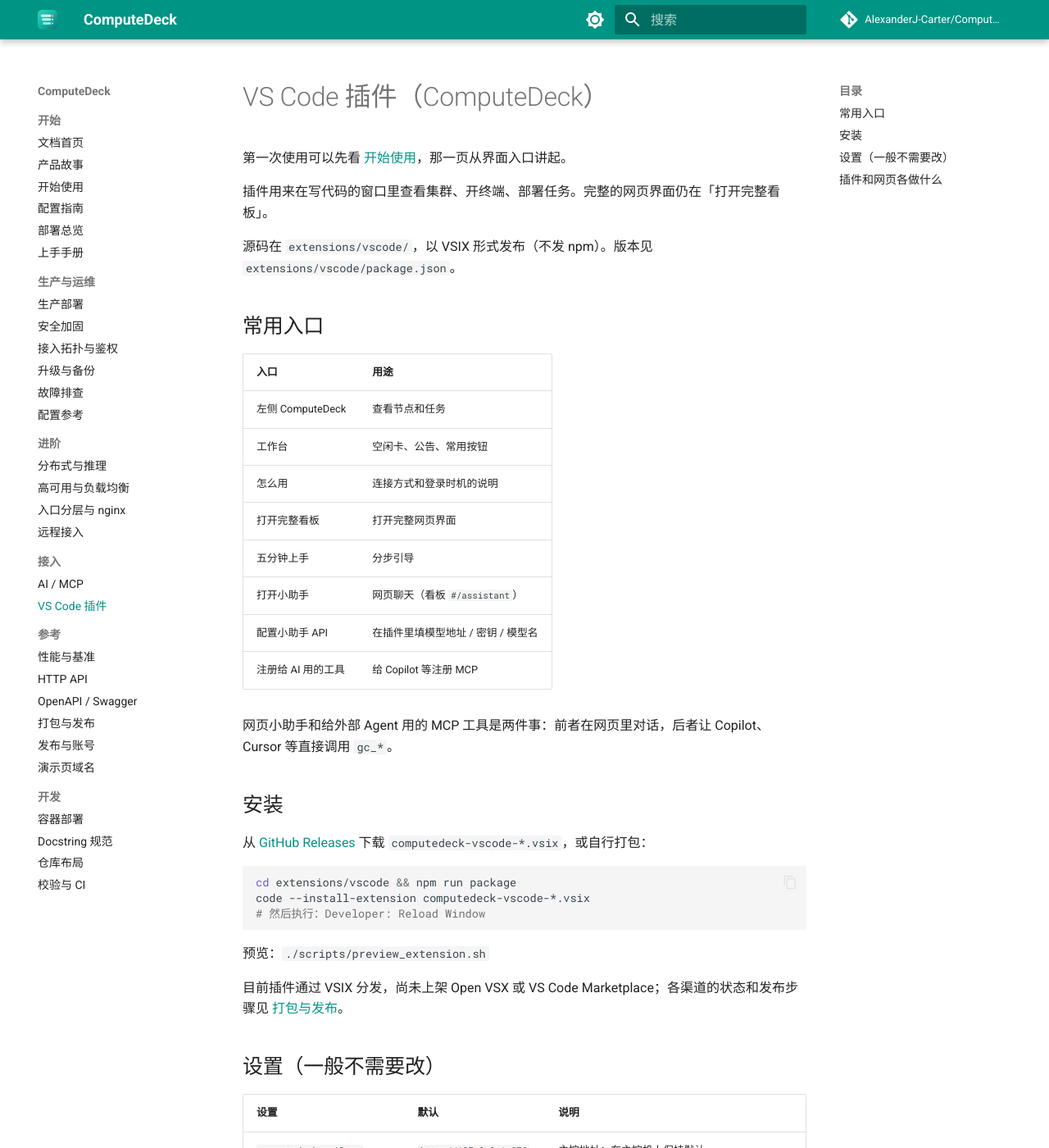
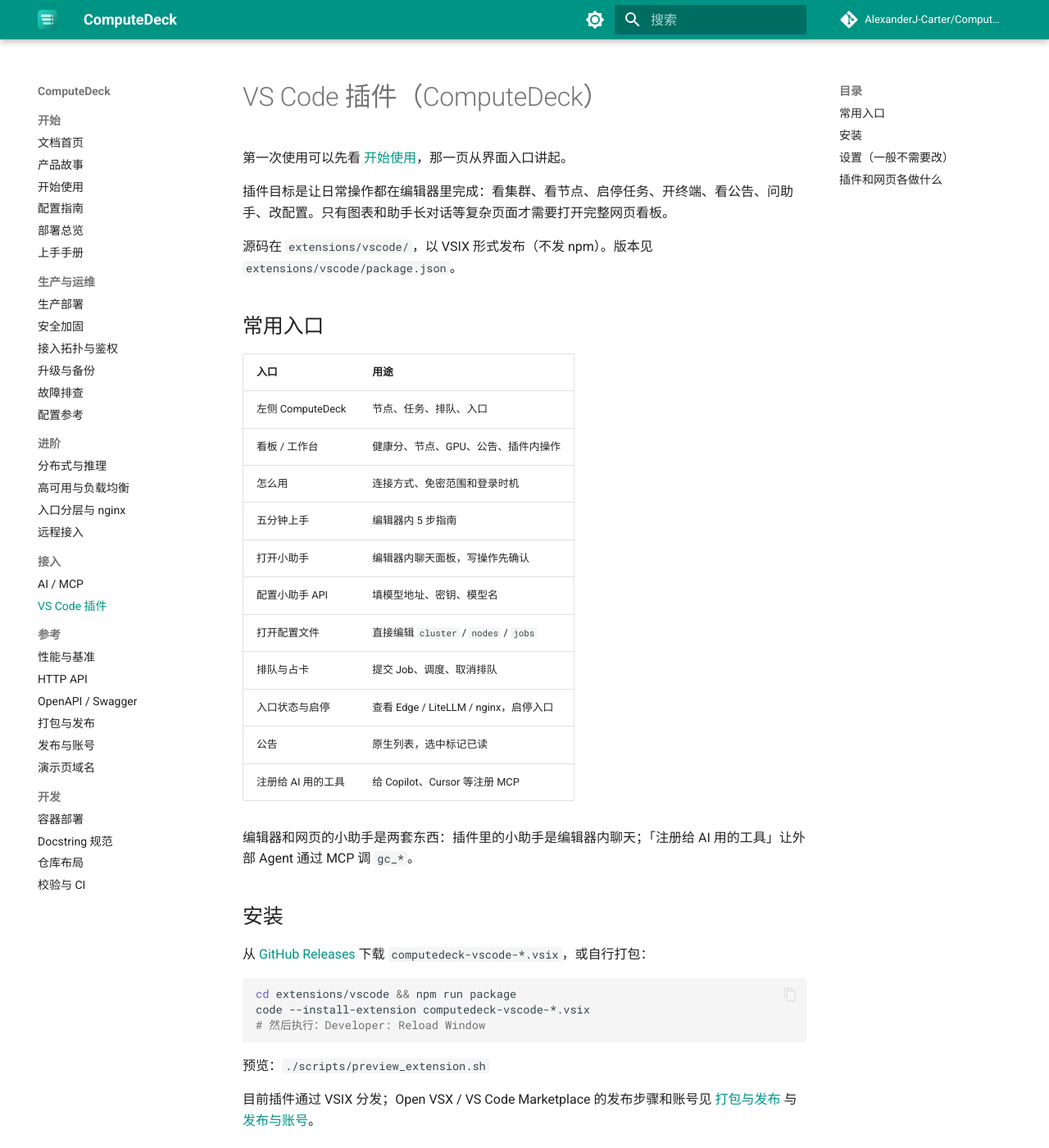
Before and after one commit to AlexanderJ-Carter/ComputeDeck, an MkDocs documentation site: the page built from docs/vscode插件.md, in a window 1280 px wide and 1400 px high. Shown: the whole window at 82% size. Built offline with MkDocs 1.6.1 and Material for MkDocs 9.7.7, drawn with Linux system fonts in a browser that asks for light colours; comment, search, counter and statistics services are not loaded; some of the changed text lies outside the part shown.

Commit message:
docs: 对齐插件原生看板与操作
Co-Authored-By: Claude Code <noreply@anthropic.com>

```diff
--- a/docs/vscode插件.md
+++ b/docs/vscode插件.md
@@ -2,7 +2,7 @@
 
 第一次使用可以先看 [开始使用](开始使用.md)，那一页从界面入口讲起。
 
-插件用来在写代码的窗口里查看集群、开终端、部署任务。完整的网页界面仍在「打开完整看板」。
+插件目标是让日常操作都在编辑器里完成：看集群、看节点、启停任务、开终端、看公告、问助手、改配置。只有图表和助手长对话等复杂页面才需要打开完整网页看板。
 
 源码在 `extensions/vscode/`，以 VSIX 形式发布（不发 npm）。版本见 `extensions/vscode/package.json`。
 
@@ -10,16 +10,19 @@
 
 | 入口 | 用途 |
 |------|------|
-| 左侧 ComputeDeck | 查看节点和任务 |
-| 工作台 | 空闲卡、公告、常用按钮 |
-| 怎么用 | 连接方式和登录时机的说明 |
-| 打开完整看板 | 打开完整网页界面 |
-| 五分钟上手 | 分步引导 |
-| 打开小助手 | 网页聊天（看板 `#/assistant`） |
-| 配置小助手 API | 在插件里填模型地址 / 密钥 / 模型名 |
-| 注册给 AI 用的工具 | 给 Copilot 等注册 MCP |
+| 左侧 ComputeDeck | 节点、任务、排队、入口 |
+| 看板 / 工作台 | 健康分、节点、GPU、公告、插件内操作 |
+| 怎么用 | 连接方式、免密范围和登录时机 |
+| 五分钟上手 | 编辑器内 5 步指南 |
+| 打开小助手 | 编辑器内聊天面板，写操作先确认 |
+| 配置小助手 API | 填模型地址、密钥、模型名 |
+| 打开配置文件 | 直接编辑 `cluster` / `nodes` / `jobs` |
+| 排队与占卡 | 提交 Job、调度、取消排队 |
+| 入口状态与启停 | 查看 Edge / LiteLLM / nginx，启停入口 |
+| 公告 | 原生列表，选中标记已读 |
+| 注册给 AI 用的工具 | 给 Copilot、Cursor 等注册 MCP |
 
-网页小助手和给外部 Agent 用的 MCP 工具是两件事：前者在网页里对话，后者让 Copilot、Cursor 等直接调用 `gc_*`。
+编辑器和网页的小助手是两套东西：插件里的小助手是编辑器内聊天；「注册给 AI 用的工具」让外部 Agent 通过 MCP 调 `gc_*`。
 
 ## 安装
 
@@ -33,7 +36,7 @@ code --install-extension computedeck-vscode-*.vsix
 
 预览：`./scripts/preview_extension.sh`
 
-目前插件通过 VSIX 分发，尚未上架 Open VSX 或 VS Code Marketplace；各渠道的状态和发布步骤见 [打包与发布](打包与发布.md#51)。
+目前插件通过 VSIX 分发；Open VSX / VS Code Marketplace 的发布步骤和账号见 [打包与发布](打包与发布.md#51) 与 [发布与账号](发布与账号.md)。
 
 ## 设置（一般不需要改）
 
@@ -41,10 +44,10 @@ code --install-extension computedeck-vscode-*.vsix
 |------|------|------|
 | `computedeck.apiBase` | `http://127.0.0.1:8787` | 主控地址；在主控机上保持默认 |
 | `computedeck.autoLocalAuth` | `true` | 自动使用本机密钥，减少手动登录 |
-| `computedeck.uiOpenMode` | `auto` | 打开完整看板的方式；CodeLab 会先显示「怎么用」 |
+| `computedeck.uiOpenMode` | `auto` | 仅影响显式打开完整网页看板的方式 |
 
 ## 插件和网页各做什么
 
-- **插件**：日常查看节点、终端、诊断、部署
-- **网页**：图表、助手对话、复杂配置
-- **细节文档**：[接入拓扑与鉴权](接入拓扑与鉴权.md)
+- **插件**：看板、节点、任务、终端、诊断、部署、助手、公告、配置、排队、入口
+- **网页**：图表、助手长对话、完整配置界面
+- **细节文档**：[接入拓扑与鉴权](接入拓扑与鉴权.md) · [配置指南](配置指南.md)
```
